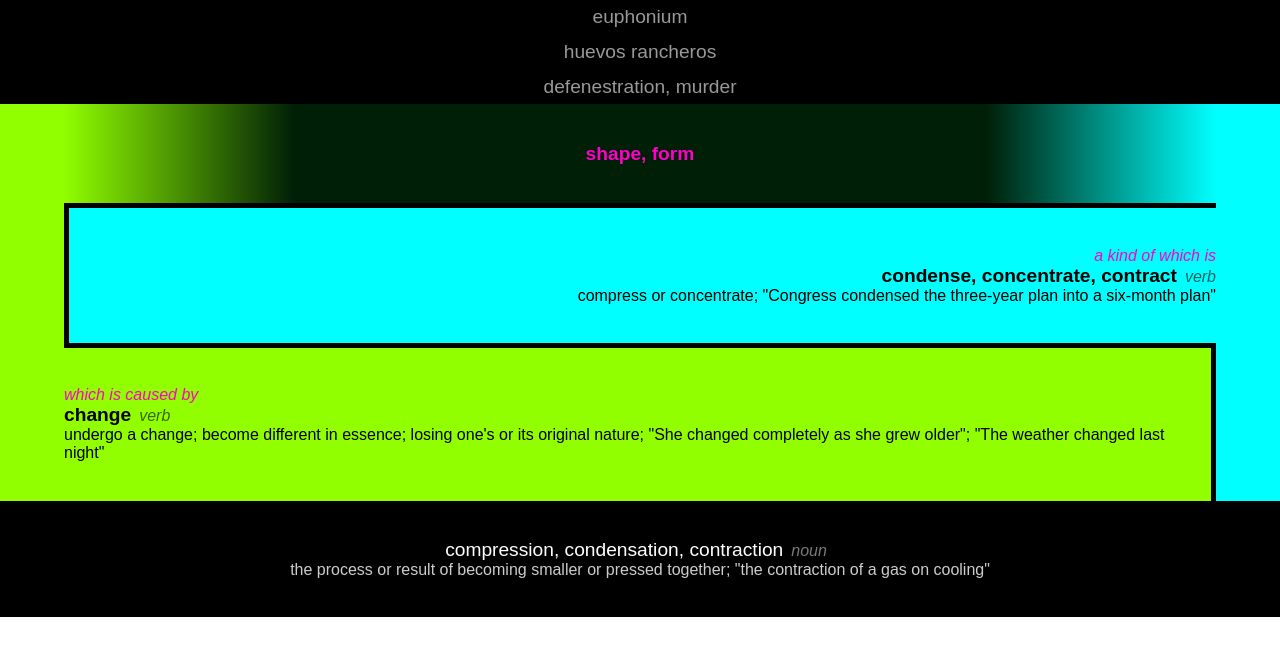
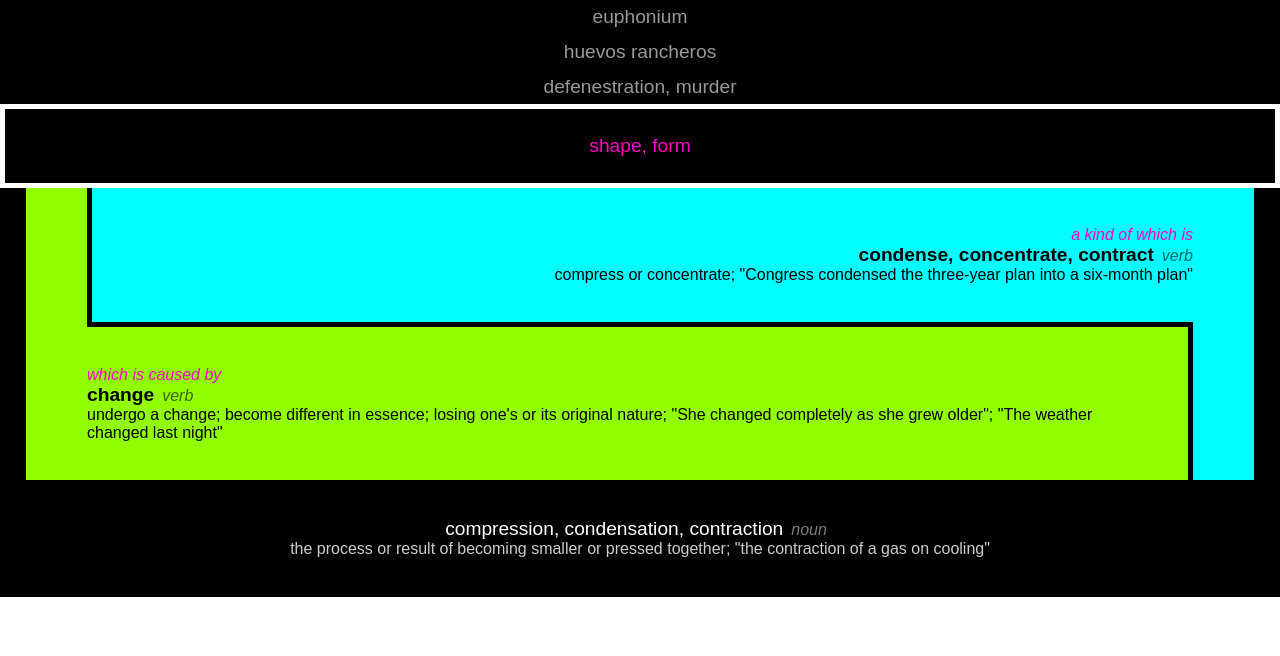
Before and after one commit to beetlebox-dev/wp_game_update, a Flask app: page / in a window 1280 px wide. Shown: the top 656 px of the page. Run offline with Flask 2, Linux system fonts and the light colour scheme.

Commit message:
Working on web design D.

```diff
--- a/templates/wordplay/game.html
+++ b/templates/wordplay/game.html
@@ -28,7 +28,7 @@
 
         #option-a-text {
             border-left: 5px solid black;
-            border-top: 5px solid black;
+            /* border-top: 5px solid black; */
             padding: 3vw 0 3vw 3vw;
         }
 
@@ -105,16 +105,16 @@
         }
 
         .last {
-            padding: 3vw;
+            padding: 2vw 0;
+            border: 5px solid white;
             flex: 18;
             color: hsl(313, 100%, 50%);
-            /* color: hsl(133, 100%, 50%); */
             background-color: black;
+            /* background-color: hsl(133, 100%, 10%); */
+            /* background-color: black; */
             /* background-image: linear-gradient(to right, hsl(86, 100%, 50%), black, hsl(180, 100%, 50%)); */
             /* background-image: linear-gradient(to right, hsl(86, 100%, 50%), black 20%, black 80%, hsl(180, 100%, 50%) 100%); */
-            background-image: linear-gradient(to right, hsl(86, 100%, 50%), hsl(133, 100%, 6%) 20%, hsl(133, 100%, 6%) 80%, hsl(180, 100%, 50%) 100%);
-            /* background-color: hsl(133, 100%, 100%); */
-            /* background-color: hsl(133, 100%, 6%); */
+            /* background-image: linear-gradient(to right, hsl(86, 100%, 50%), hsl(133, 100%, 8%) 20%, hsl(133, 100%, 8%) 80%, hsl(180, 100%, 50%) 100%); */
         }
 
         .opt-a-mid-space, #option-a-text {
@@ -126,6 +126,11 @@
             /* background-color: red; */
             background-color: hsl(86, 100%, 50%);
             text-align: left;
+        }
+
+        .opts {
+            padding: 0 2vw;
+            background-color: black;
         }
 
         .opt-b-row-container .opt-a-mid-space, .target-container .opt-a-mid-space  {
@@ -167,20 +172,20 @@
             <div class="path-history-words"><span class="words">euphonium</span></div>
             <div class="path-history-words"><span class="words">huevos rancheros</span></div>
             <div class="path-history-words"><span class="words">defenestration, murder</span></div>
+            <div class="path-history-words last"><span class="words">shape, form</span></div>
+
         </div>
     </div>
 
-    <div class="flex">
+    <div class="flex opts">
 
         <div class="opt-b-mid-space"></div>
 
         <div id="current-choices">
 
-            <div class="last-row">
-                <!-- <div class="opt-b-mid-space"></div> -->
+            <!-- <div class="last-row">
                 <div class="path-history-words last"><span class="words">shape, form</span></div>
-                <!-- <div class="opt-a-mid-space"></div> -->
-            </div>
+            </div> -->
 
             <!-- <div class="last-row-margin">
                 <div class="black-space"></div>
```
